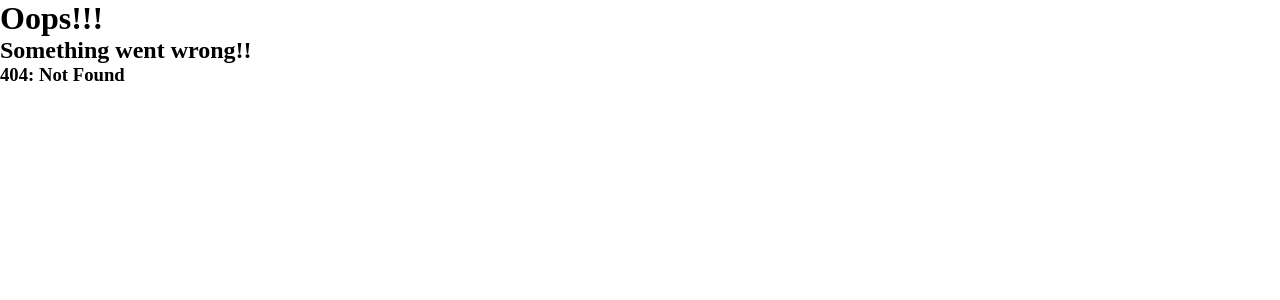
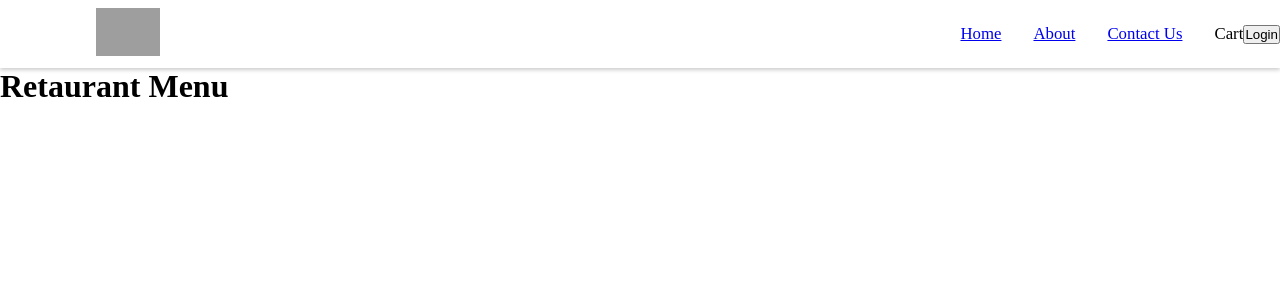
Before and after one commit to nehakumari21101/React, a React (Vite) app: page /restaurants/1 in a window 1280 px wide. Before the commit this address had no page. Shown: the top 300 px of the page. Built offline with nearby package versions, Linux system fonts and the light colour scheme; grey boxes are pictures that could not be loaded.

Commit message:
Find the path

```diff
--- a/src/components/Header.js
+++ b/src/components/Header.js
@@ -19,8 +19,8 @@ const Header = () => {
           <ul>
             <li>
               {/* <Link to="/">Home</Link> */}
-              {/* <a href="/">Home</a> */}
-              <Link to="/">Home</Link>
+              <a href="/">Home</a>
+              {/* <Link to="/">Home</Link> */}
             </li>
             <li>
               <Link to="/about">About</Link>
--- /dev/null
+++ b/src/components/RestaurantMenu.js
@@ -0,0 +1,238 @@
+import { useEffect } from "react";
+
+// let data = {
+//   card: {
+//     card: {
+//       "@type": "type.googleapis.com/swiggy.presentation.food.v2.Restaurant",
+//       info: {
+//         id: "313818",
+//         name: "Bombay Meri Jaan",
+//         city: "Gurgaon",
+//         slugs: {
+//           restaurant: "chao-mao-asia-huda-city-huda-city",
+//           city: "gurgaon",
+//         },
+//         uniqueId: "e51e6528-4859-48c8-8fed-e84c17dc2d76",
+//         cloudinaryImageId: "mljvxbaidfj6eklj6wvk",
+//         locality: "Jharsa Village",
+//         areaName: "Huda City",
+//         costForTwo: "30000",
+//         costForTwoMessage: "₹300 for two",
+//         cuisines: ["Maharashtrian", "Snacks"],
+//         avgRating: 4.4,
+//         veg: true,
+//         feeDetails: {
+//           restaurantId: "313818",
+//           fees: [{}],
+//         },
+//         parentId: "14231",
+//         avgRatingString: "4.4",
+//         totalRatingsString: "4.6K+ ratings",
+//         sla: {
+//           restaurantId: "313818",
+//           deliveryTime: 32,
+//           minDeliveryTime: 30,
+//           maxDeliveryTime: 35,
+//           lastMileTravel: 4.5,
+//           serviceability: "SERVICEABLE",
+//           stressFactor: 1,
+//           rainMode: "RAIN_MODE_NONE",
+//           longDistance: "LONG_DISTANCE_NOT_LONG_DISTANCE",
+//           zoneId: 18,
+//           slaString: "30-35 MINS",
+//           lastMileTravelString: "4.5 km",
+//           iconType: "ICON_TYPE_EMPTY",
+//         },
+//         availability: {
+//           nextCloseTime: "2026-02-01 23:59:00",
+//           visibility: true,
+//           opened: true,
+//           restaurantClosedMeta: {},
+//         },
+//         aggregatedDiscountInfo: {
+//           header: "Flat ₹50 off",
+//           shortDescriptionList: [
+//             {
+//               meta: "Flat ₹50 off on orders above ₹299",
+//               discountType: "Flat",
+//               operationType: "RESTAURANT",
+//             },
+//             {
+//               meta: "Flat ₹75 off on orders above ₹399",
+//               discountType: "Flat",
+//               operationType: "RESTAURANT",
+//             },
+//           ],
+//           descriptionList: [
+//             {
+//               meta: "Flat ₹50 off on orders above ₹299 | Use code FLAT50",
+//               discountType: "Flat",
+//               operationType: "RESTAURANT",
+//             },
+//             {
+//               meta: "Flat ₹75 off on orders above ₹399 | Use code FLAT75",
+//               discountType: "Flat",
+//               operationType: "RESTAURANT",
+//             },
+//           ],
+//           visible: true,
+//         },
+//         badges: {},
+//         slugString: "chao-mao-asia-huda-city-huda-city",
+//         multiOutlet: true,
+//         isOpen: true,
+//         labels: [
+//           {
+//             title: "Timings",
+//             message: "null",
+//           },
+//           {
+//             title: "Address",
+//             message: "Shop no. 4, 7, 8, Jharsa Village, Sector 40, Gurgaon",
+//           },
+//           {
+//             title: "Cuisines",
+//             message: "Maharashtrian,Snacks",
+//           },
+//         ],
+//         totalRatings: 4600,
+//         aggregatedDiscountInfoV2: {
+//           header: "Flat ₹50 off",
+//           shortDescriptionList: [
+//             {
+//               meta: "Flat ₹50 off on orders above ₹299",
+//               discountType: "Flat",
+//               operationType: "RESTAURANT",
+//             },
+//             {
+//               meta: "Flat ₹75 off on orders above ₹399",
+//               discountType: "Flat",
+//               operationType: "RESTAURANT",
+//             },
+//           ],
+//           descriptionList: [
+//             {
+//               meta: "Flat ₹50 off on orders above ₹299 | Use code FLAT50",
+//               discountType: "Flat",
+//               operationType: "RESTAURANT",
+//             },
+//             {
+//               meta: "Flat ₹75 off on orders above ₹399 | Use code FLAT75",
+//               discountType: "Flat",
+//               operationType: "RESTAURANT",
+//             },
+//           ],
+//           couponDetailsCta: "View coupon details",
+//         },
+//         type: "F",
+//         nudgeBanners: [
+//           {
+//             minValue: 209,
+//             maxValue: 299,
+//             priority: 1,
+//             couponCode: "FLAT50",
+//             discountInfo: {
+//               discountType: "Flat",
+//               value: 50,
+//             },
+//             lockedMessage:
+//               "Add items worth ₹<amount> to save ₹50 | Code FLAT50",
+//             unlockedMessage: "FLAT50 Coupon Unlocked! Use it to save ₹50",
+//             logoCtx: {},
+//             movComputationType: "MOV_COMPUTATION_TYPE_DISCOUNTED_PRICE",
+//           },
+//           {
+//             minValue: 384,
+//             maxValue: 549,
+//             priority: 3,
+//             couponCode: "FLAT100",
+//             discountInfo: {
+//               discountType: "Flat",
+//               value: 100,
+//             },
+//             lockedMessage:
+//               "Add items worth ₹<amount> to save ₹100 | Code FLAT100",
+//             unlockedMessage: "FLAT100 Coupon Unlocked! Use it to save ₹100",
+//             logoCtx: {},
+//             movComputationType: "MOV_COMPUTATION_TYPE_DISCOUNTED_PRICE",
+//           },
+//           {
+//             minValue: 559,
+//             maxValue: 799,
+//             priority: 9,
+//             couponCode: "FLAT150",
+//             discountInfo: {
+//               discountType: "Flat",
+//               value: 150,
+//             },
+//             lockedMessage:
+//               "Add items worth ₹<amount> to save ₹150 | Code FLAT150",
+//             unlockedMessage: "FLAT150 Coupon Unlocked! Use it to save ₹150",
+//             logoCtx: {},
+//             movComputationType: "MOV_COMPUTATION_TYPE_DISCOUNTED_PRICE",
+//           },
+//         ],
+//         headerBanner: {
+//           url: "swiggy://webview?is_external=false&webview_url=https://www.swiggy.com/restaurant-info/313818",
+//         },
+//         loyaltyDiscoverPresentationInfo: {
+//           logoCtx: {
+//             logo: "v1634558776/swiggy_one/OneLogo_3x.png",
+//           },
+//           freedelMessage: "Free delivery on orders above ₹199",
+//         },
+//         ratingSlab: "RATING_SLAB_5",
+//         orderabilityCommunication: {
+//           title: {},
+//           subTitle: {},
+//           message: {},
+//           customIcon: {},
+//           commsStyling: {},
+//         },
+//         hasBestsellerItems: true,
+//         cartOrderabilityNudgeBanner: {
+//           parameters: {},
+//           presentation: {},
+//         },
+//         latLong: "28.452660,77.057631",
+//         backgroundImageOverlayInfo: {},
+//         featuredSectionInfo: {},
+//       },
+//       analytics: {},
+//     },
+//     relevance: {
+//       type: "RELEVANCE_TYPE_CHECK_ORDERABILITY_AND_SHOW_MENU_OFFER_NUDGE",
+//       sectionId: "MENU_ITEM_CART_UPDATE_POP_CROUTON",
+//     },
+//   },
+// };
+
+const RestaurantMenu = () => {
+  useEffect(() => {
+    // fetchMenu();
+  }, []);
+
+//  const fetchMenu = async () => {
+//     try {
+//       const url = "https://www.swiggy.com/dapi/menu/pl?page-type=REGULAR_MENU&complete-menu=true&lat=12.9351929&lng=77.62448069999999&restaurantId=425&submitAction=ENTER";
+
+//       const res = await fetch(url)
+
+//       const json = await res.json();
+//       console.log(json);
+
+//     } catch (error) {
+//       console.error("Error fetching menu:", error);
+//     }
+//   };
+
+
+
+  return (
+    <>
+      <h1>Retaurant Menu</h1>
+    </>
+  );
+};
+
+export default RestaurantMenu;
```
Also changed, not shown: src/App.js (+13 -4 lines).
